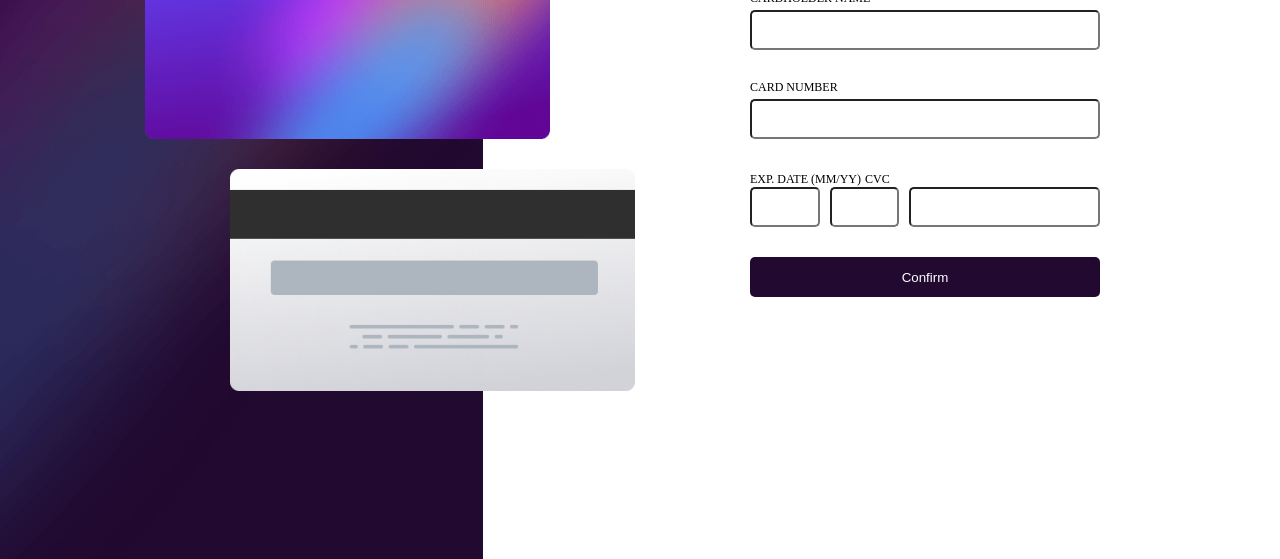
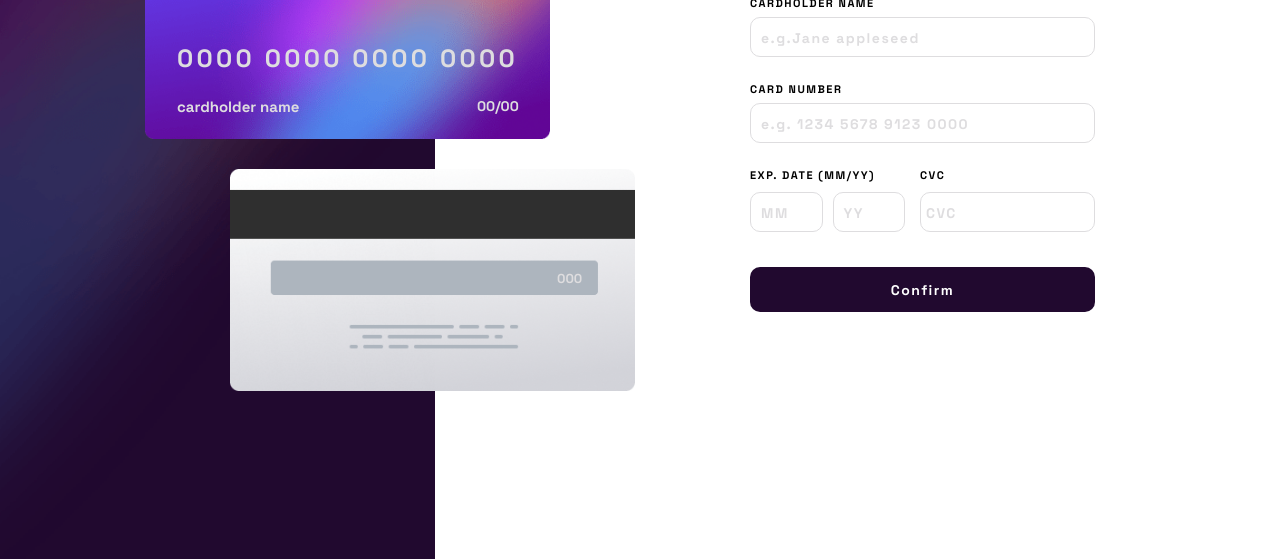
Before and after one commit to Flavio-Serodio/ProjetoVerificacaoDeCartao, a plain HTML site: page index.html in a window 1280 px wide. Shown: the part 251-810 px from the top of the page. Drawn offline with Linux system fonts and the light colour scheme.

Commit message:
refactor no form

```diff
--- a/index.html
+++ b/index.html
@@ -7,8 +7,12 @@
   <!-- displays site properly based on user's device -->
 
   <link rel="icon" type="image/png" sizes="32x32" href="./images/favicon-32x32.png">
-  <link rel="stylesheet" href="style/style.css">
+  <link rel="stylesheet" href="style/card.css">
+  <link rel="stylesheet" href="style/form.css">
   <link rel="stylesheet" href="style/reset.css">
+  <link rel="preconnect" href="https://fonts.googleapis.com">
+  <link rel="preconnect" href="https://fonts.gstatic.com" crossorigin>
+  <link href="https://fonts.googleapis.com/css2?family=Space+Grotesk:wght@300..700&display=swap" rel="stylesheet">
 
   <title>Frontend Mentor | Interactive card details form</title>
 
@@ -30,41 +34,52 @@
   <section class="card-verification">
     <div class="visual-info-card">
       <figure class=" card-front">
+        <img src="/images/card-logo.svg" alt="logo do cartão" class="cardLogo">
+        <span class="dataFront">00/00</span>
+        <span class="nameFront">cardholder name</span>
+        <span class="numberCard">0000 0000 0000 0000</span>
+
         <img class="front" src="./images/bg-card-front.png" alt="parte frontal do cartão">
       </figure>
       <figure class="card-back">
+        <span class="CVC-image">000</span>
         <img class="back" src="./images/bg-card-back.png" alt="parte traseira do cartão">
       </figure>
     </div>
-    <div class="formCard">
-      <form class="formulario-card-info">
-        <label for="cardHolder-name">Cardholder name</label>
-        <input type="text" id="cardHolder-name">
 
-        <label for="cardNumber">card number</label>
-        <input type="text" inputmode="numeric" id="cardNumber">
-        <div class="data">
-          <label for="exp-dateMM" class="dataMM">Exp.  Date  (MM/YY)</label>
-          <label for="cvc">CVC</label>
-          <div class="ExpdataMMYY">
-            <div class="MMYY">
-            <input type="text" inputmode="numeric" id="exp-dateMM" class="MM">
-            <input type="number" inputmode="numeric" id="exp-dateYY" class="MM">
-            </div>
-              <div class="cvc">
+    <form action="" class="cardForm">
+      <div class="container holderName">
+        <label for="CardholderName">Cardholder Name</label>
+        <input type="text" id="CardholderName" placeholder=" e.g.Jane appleseed">
+      </div>
+      <div class="container cardNumber">
+        <label for="CardholderName">Card Number</label>
+        <input type="text" id="CardholderName" placeholder=" e.g. 1234 5678 9123 0000">
+      </div>
+      <div class="container cardData">
+        <div class="group-data">
+          <label for="EXP">EXP. date (MM/YY)</label>
+          <div class="input-groupData">
+            <input type="text" id="EXP" inputmode="numeric" class="mm" maxlength="2" placeholder=" MM">
+            <input type="text" id="EXP" inputmode="numeric" class="yy" maxlength="2" placeholder=" YY">
+          </div>
+        </div>
 
-          <input type="number" inputmode="numeric" id="cvc">
-          </div>
-          </div>
+        <div class="card-cvc">
+          <label for="CVC">CVC</label>
+          <input type="text" id="CVC" inputmode="numeric" maxlength="3" class="cvcgreat" placeholder="CVC" >
+        </div>
+      </div>
 
-      </div>
-      <button type="submit">Confirm</button>
+      <input type="submit" value="Confirm" class="btn-confirm">
+
     </form>
-    </div>
+
+
   </section>
 
 
-
+  <script type="module" src="js/index.js"></script>
 
 </body>
 
--- /dev/null
+++ b/js/index.js
@@ -0,0 +1 @@
+const inputName =  document.getElementById("CardholderName")
--- /dev/null
+++ b/style/card.css
@@ -0,0 +1,90 @@
+body {
+    height: 100vh;
+    display: flex;
+
+}
+.card-verification{
+    background: url(../images/bg-main-desktop.png) no-repeat white;
+    background-size: 435px;
+    display: flex;
+    align-items: center;
+    gap: 115px;
+    padding: 5rem;
+    max-width: 1300px;
+    width: 100%;
+    min-height: 810px;
+    margin:  auto ;
+    .visual-info-card{
+        display: flex;
+        flex-direction: column;
+        gap: 30px;
+        min-width: 490px;
+        margin-left: 65px;
+        .card-front{
+            display: flex;
+            justify-content: flex-start;
+            max-width: 100%;;
+            .front{
+                max-width: 405px;
+            }
+        }
+        .card-back{
+            display:flex;
+            justify-content: end;
+            max-width: 100%;
+            .back{
+                max-width: 405px;
+            }
+        }
+        }
+
+
+    figure{
+        position: relative;
+    }
+    .cardLogo{
+        position:absolute;
+        max-width: 100%;
+        width: 75px;
+        top: 25px;
+        left:34px
+    }
+.numberCard{
+    position: absolute;
+    top: 125px;
+    left: 32px;
+    max-width: 100%;
+    font-size: 25px;
+    letter-spacing: 3.3px;
+    font-weight: bold;
+    color:hsl(270, 3%, 87%);
+}
+.dataFront{
+    position: absolute;
+    left: 332px;
+    top: 180px;
+    font-size: 14px;
+    font-weight: bold;
+    color:hsl(270, 3%, 87%);
+}
+.nameFront{
+    position: absolute;
+    left: 32px;
+    top:180px;
+    font-size: 15px;
+    font-weight: bold;
+    color:hsl(270, 3%, 87%);
+}
+
+.CVC-image{
+    position: absolute;
+    width: 50px;
+    height: 30px;
+    top: 101px;
+    right: 28px;
+    border: transparent;
+    background: transparent;
+    color: hsl(270, 3%, 87%);
+    font-size:  13px;
+    font-weight: 900;
+}}
--- /dev/null
+++ b/style/form.css
@@ -0,0 +1,74 @@
+.cardForm{
+    display: flex;
+    flex-direction: column;
+    height: 100%;
+    max-width: 345px;
+    gap:25px
+}
+.container{
+    gap: 7px;
+}
+input{
+    max-width: 345px;
+    width: 100%;
+    height: 40px;
+    padding: 5px;
+    border:0.5px solid hsl(270, 3%, 87%) ;
+    border-radius: 10px;
+    &::placeholder{
+        color: hsl(270, 3%, 87%);
+        font-size: 14px;
+        font-weight: bold;
+        letter-spacing: 1.5px;
+    }
+}
+label{
+    font-size: 11px;
+    font-weight: bold;
+    text-transform: uppercase;
+    letter-spacing: 1.5px;
+}
+.holderName{
+    display: flex;
+    flex-direction: column;
+}
+.cardNumber{
+    display: flex;
+    flex-direction: column;
+}
+.cardData{
+    display: flex;
+    gap: 15px;
+}
+.group-data{
+    display: flex;
+    flex-direction: column;
+    gap: 10px;
+    flex: 1;
+}
+.input-groupData{
+    display: flex;
+    gap: 10px;
+    width: 155px;
+
+}
+.card-cvc{
+    display: flex;
+    flex-direction: column;
+    gap: 10px;
+
+}
+.cvcgreat{
+   flex: 2;
+}
+.btn-confirm{
+    background-color: hsl(278, 68%, 11%);
+    color: hsl(0, 0%, 100%);
+    font-size: 14px;
+    font-weight: bold;
+    margin-top:10px ;
+    height: 45px;
+    letter-spacing: 1.5px;
+    border: none;
+    cursor: pointer;
+}
--- a/style/reset.css
+++ b/style/reset.css
@@ -3,4 +3,6 @@ margin: 0;
 padding: 0;
 text-decoration: none;
 box-sizing: border-box;
+font-family: "Space Grotesk";
+font-size: 16px;
 }
--- a/style/style.css
+++ /dev/null
@@ -1,92 +0,0 @@
-body {
-    height: 100vh;
-    display: flex;
-
-}
-.card-verification{
-    background: url(../images/bg-main-desktop.png) no-repeat white;
-    display: flex;
-    align-items: center;
-    gap: 115px;
-    padding: 5rem;
-    max-width: 1300px;
-    width: 100%;
-    min-height: 810px;
-    margin:  auto ;
-    .visual-info-card{
-        display: flex;
-        flex-direction: column;
-        gap: 30px;
-        min-width: 490px;
-        margin-left: 65px;
-        .card-front{
-            display: flex;
-            justify-content: flex-start;
-            max-width: 100%;;
-            .front{
-                max-width: 405px;
-
-
-            }
-        }
-        .card-back{
-            display:flex;
-            justify-content: end;
-            max-width: 100%;
-            .back{
-                max-width: 405px;
-            }
-        }
-        }
-
-    .formCard{
-        display: flex;
-        flex-direction: column;
-        justify-content: start;
-        align-items: center;
-        max-width:350px;
-        width: 100%;
-        height: 100%;
-        max-height:370px;
-        margin-bottom: 20px;
-
-    .formulario-card-info{
-        display: flex;
-        flex-direction: column;
-        width: 100%;
-        .ExpdataMMYY{
-            display: flex;
-            .MMYY{
-                display: flex;
-
-                flex: 2;
-
-            }
-
-        }
-        input{
-            width: 100%;
-            height: 40px;
-            margin: 0 10px 30px 0;
-            border-radius: 5px;
-        }
-    }
-    }
-
-    }
-
-    label{
-        text-transform: uppercase;
-        font-size: 12px;
-        padding-bottom:4px;
-    }
-
-    button{
-        width: 100%;
-        height: 40px;
-        background-color: hsl(278, 68%, 11%);
-        color: white;
-        border-radius: 5px;
-        border: none;
-        cursor: pointer;
-    }
```
Also changed, not shown: 1 other file.
